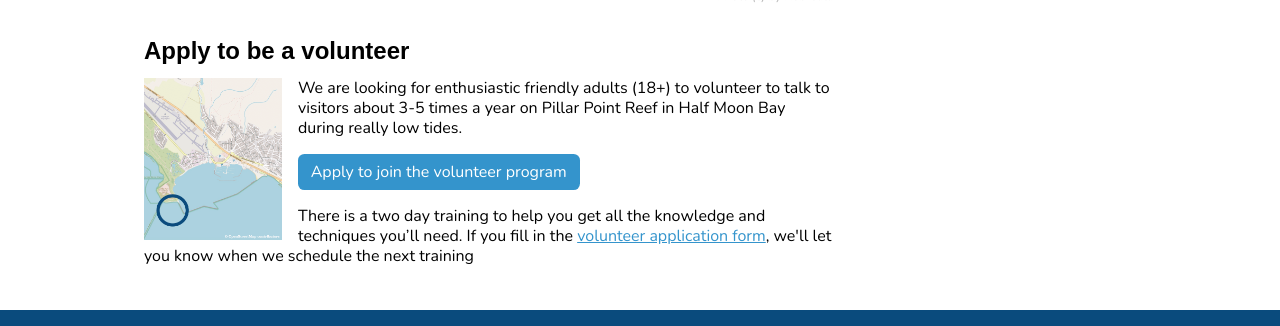
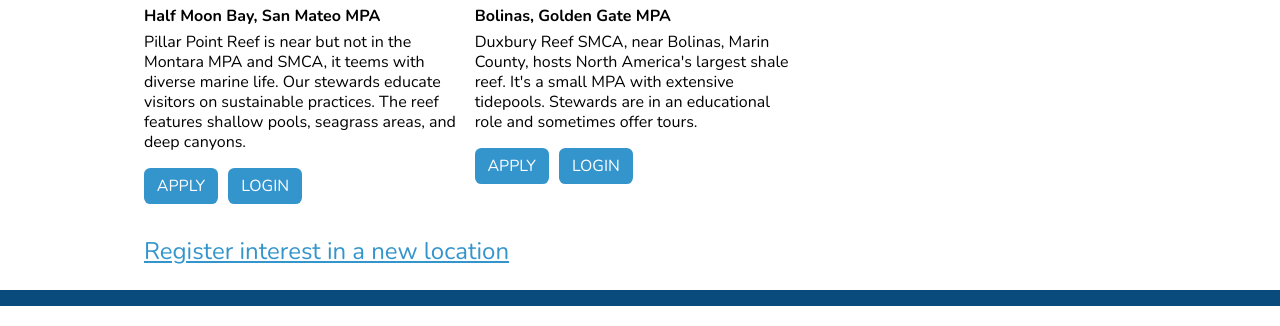
Before and after one commit to natbat/pillarpointstewards, a Django app: page / in a window 1280 px wide. Shown: the part 937-1263 px from the top of the page. Run offline with Django 4.2, Linux system fonts and the light colour scheme; some web fonts are replaced.

Commit message:
Implemented new homepage design

```diff
--- a/pillarpointstewards/templates/index.html
+++ b/pillarpointstewards/templates/index.html
@@ -4,7 +4,7 @@
 {% block content %}
     <section class="page-title">
       <div class="title-wrapper stretch">
-        <h1 class="text"><span>Join the Pillar Point Tidepool Stewards</span></h1>
+        <h1 class="text"><span>Join the Tidepool Stewards</span></h1>
         <div class="page-controls">
             <a class="loginout" href="/login/">
               <svg xmlns="http://www.w3.org/2000/svg" viewBox="0 0 24 24" fill="none" stroke="currentColor" stroke-width="2" stroke-linecap="round" stroke-linejoin="round">
@@ -15,58 +15,81 @@
       </div>
     </section> <!-- end .page-title -->
     <section class="content">
-      <div class="primary">
-        <p class="intro">The pandemic has brought thousands of new visitors to Pillar Point
-        Reef and the increased harvesting is taking its toll on the ecology of the area.</p>
+      <div class="full">
 
-        <p class="intro">The <a href="https://www.mpacollaborative.org/sanmateo/">San Mateo MPA Collaborative</a> and <a href="https://calacademy.org/">California Academy of Sciences</a>
-        is launching this new initiative to inspire curiosity and discourage
-        unsustainable harvesting practices of marine life, to help the recovery of
-        wildlife in the area and ensure a productive, biodiverse reef for generations
-        to come.</p>
+        <p class="intro">Get your feet wet and protect our coast, <strong>become a tidepool steward</strong>!</p>
 
-        <div class="image-wrapper">
-          <img src="{% static "content/reefabove.jpg" %}" alt"">
-          <p class="image-context meta">Photo (c) by Rob Cala</p>
-        </div>
+        <div class="teaser-banner column-container">
 
-        <h2>Apply to be a volunteer</h2>
+          <div class="column">
+            <h2 class="icon-header icon-educate">Educate</h2>
+            <p>Head to the reef, <strong>talk to visitors</strong> about how unique and important our rocky
+              intertidal habitat is, and enhance their visit to the coast.</p>
+            <p>In places where people are allowed to fish and collect, we can <strong>teach
+              sustainable harvesting techniques</strong> and the ecological reasons behind the rules. </p>
+          </div><!-- .column -->
 
-        <img src="{% static "content/mappoint.png" %}" alt"" class="pull-left-image">
-        <p>We are looking for enthusiastic friendly adults (18+) to volunteer to talk
-        to visitors about 3-5 times a year on Pillar Point Reef in Half Moon Bay
-        during really low tides.</p>
+          <div class="column">
+            <h2 class="icon-header icon-inspire">Inspire</h2>
+            <p>We aim to <strong>inspire visitors to protect our coast</strong>.</p>
+            <p>It's remarkable to consider that if all the tidepools in California were combined,
+            they would span a mere 15 square miles. This vital ecosystem serves as an exclusive
+            haven for numerous unique species and serves as a crucial nursery for the broader ocean.</p>
+          </div><!-- .column -->
 
-        <p><a href="http://signup.pillarpointstewards.com/" class="button">Apply to join the volunteer program</a></p>
+          <div class="column">
+            <h2 class="icon-header icon-empower">Empower</h2>
+            <p>We can empower visitors to become stewards of the fragile intertidal ecosystem by
+              <strong>sharing our enthusiasm</strong> and employing proven interpretative methods.
+              </p>
+              <p>We encourage them to discover practical ways to contribute to the preservation of
+                our reefs and oceans, <strong>combating plastic pollution and addressing climate
+                  change in their daily lives</strong>.
+            </p>
+          </div><!-- .column -->
 
-        <p>There is a two day training to help you get all the knowledge and techniques
-        you’ll need. If you fill in the
-        <a href="http://signup.pillarpointstewards.com/">volunteer application form</a>,
-        we'll let you know when we schedule the next training</p>
-          <br>
+        </div><!-- .teaser-banner .column-container -->
 
-      </div>
-      <div class="secondary pull-out">
-          <h2>More information</h2>
+        <!-- <p class="mega"><a href="#" class="button">APPLY TO BE A STEWARD</a></p> -->
 
-          <h3>Apply to volunteer</h3>
-          <ul class="bullets">
-            <li><a href="http://signup.pillarpointstewards.com/">Fill in the volunteer application form</a></li>
-          </ul>
+        <br>
 
-          <p><a href="/login/" class="button">Volunteer login</a></p>
+        <h2>Current programs</h2>
 
+        <div class="column-container">
 
-          <h3>Fishing License information</h3>
-          <ul class="bullets">
-            <li><a href="https://wildlife.ca.gov/Fishing/Ocean/Regulations/Sport-Fishing">CDFW Ocean Sport Fishing Regulations</a></li>
-            <li><a href="https://nrm.dfg.ca.gov/FileHandler.ashx?DocumentID=199167&inline">Download the regulatins handbook</a></li>
-            <li>You need a <a href="https://wildlife.ca.gov/Licensing/Fishing">license</a> to fish or collect invertebrates and other creatures at Pillar Point Reef. <a href="https://wildlife.ca.gov/Licensing/Online-Sales">Buy a license online</a></li>
-            <li>&hellip; or <a href="https://www.ca.wildlifelicense.com/internetsales/OutletSearch/FindOutlet">buy a license locally</a> at <strong>Ace Hardware</strong> on Main street in HMB or the <strong>Sportfishing and Tackle shop</strong> near Johnson Pier in El Granada</li>
-          </ul>
+          <div class="column">
+            <div class="program-mini">
+              <div class="program-mini-header" style="background-image: url({% static "/content/SM-pillar-point.jpeg" %});">
+                <h3>Pillar Point</h3>
+              </div>
+              <p class="program-mini-location"><strong>Half Moon Bay, San Mateo MPA</strong></p>
+              <!-- <p>Pillar Point reef is a large rocky outcrop that juts into the ocean breeding a rich and biodiverse habitat which is just south of the protected Montara MPA and SMCA so is governed by Fish & wildlife rules and is heavily harvested. Stewards in this program go out in pairs and talk to visitors about the life and ecosystem of the reef as well as teaching sustainable harvesting practices and collection rules. The reef has a flat area with shallow pools and grasses as well as deeper canyons with taller outcrops.
+              </p> -->
+              <p>Pillar Point Reef is near but not in the Montara MPA and SMCA, it teems with diverse
+                marine life. Our stewards educate visitors on sustainable practices. The reef features
+                shallow pools, seagrass areas, and deep canyons.</p>
+              <p><a href="/login/" class="button">APPLY</a> <a href="/login/" class="button">LOGIN</a></p>
+            </div><!-- .program-mini -->
+          </div><!-- .column -->
+          <div class="column">
+            <div class="program-mini"><!-- TODO change to appropriate image -->
+              <div class="program-mini-header" style="background-image: url(https://live.staticflickr.com/2391/2412612556_0eb1776dbe.jpg);">
+                <h3>Duxbury</h3>
+              </div>
+              <p class="program-mini-location"><strong>Bolinas, Golden Gate MPA</strong></p>
+              <p>Duxbury Reef SMCA, near Bolinas, Marin County, hosts North America's largest shale reef.
+                It's a small MPA with extensive tidepools. Stewards are in an educational role and
+                sometimes offer tours.</p>
+              <p><a href="/login/" class="button">APPLY</a> <a href="/login/" class="button">LOGIN</a></p>
+            </div><!-- .program-mini -->
+          </div><!-- .column -->
 
+          <div class="column"></div><!-- .column -->
 
-      </div> <!-- end .secondary -->
+        </div><!-- .column-container -->
+        <p class="intro"><a href="mailto:natbat+tidepoolstewards@gmail.com">Register interest in a new location</a></p>
+
+      </div><!-- .full -->
     </section>
-
 {% endblock %}
```
